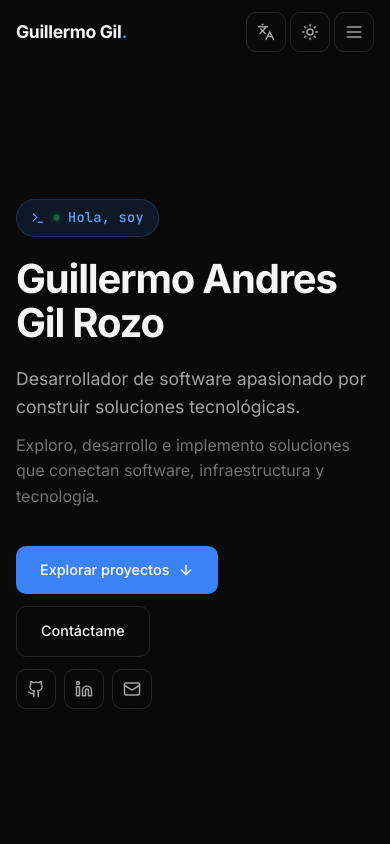
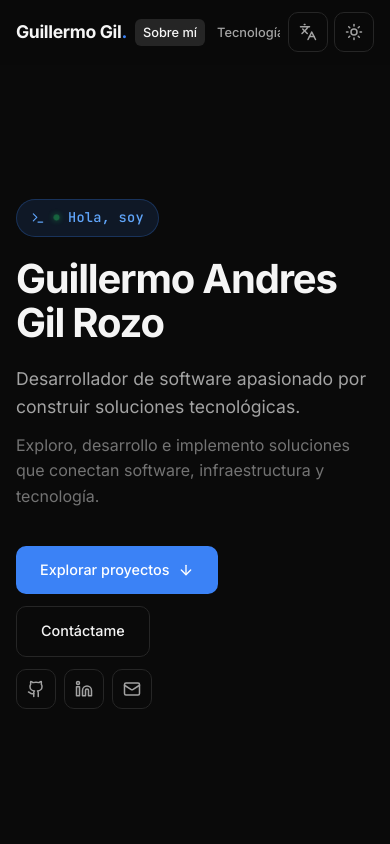
Before and after one commit to ElGuillers/Mi-portafolio, a React (Vite) app: page / in a window 390 px wide. Shown: the top 844 px of the page. Built offline with nearby package versions, Linux system fonts and the light colour scheme.

Commit message:
Fix: remover menu vertical y optimizar barra horizontal superior

```diff
--- a/src/components/Navbar.tsx
+++ b/src/components/Navbar.tsx
@@ -1,5 +1,5 @@
 import { useState, useEffect } from 'react'
-import { Menu, X, Sun, Moon, Languages } from 'lucide-react'
+import { Sun, Moon, Languages } from 'lucide-react'
 import { useLanguage } from '../hooks/useLanguage'
 import { useTheme } from '../hooks/useTheme'
 import { useActiveSection } from '../hooks/useActiveSection'
@@ -13,26 +13,12 @@ export function Navbar() {
   const { theme, toggleTheme } = useTheme()
   const activeSection = useActiveSection(SECTION_IDS)
   const [scrolled, setScrolled] = useState(false)
-  const [mobileOpen, setMobileOpen] = useState(false)
 
   useEffect(() => {
     const onScroll = () => setScrolled(window.scrollY > 20)
     window.addEventListener('scroll', onScroll, { passive: true })
     return () => window.removeEventListener('scroll', onScroll)
   }, [])
-
-  // Close mobile menu on resize
-  useEffect(() => {
-    const onResize = () => { if (window.innerWidth > 900) setMobileOpen(false) }
-    window.addEventListener('resize', onResize)
-    return () => window.removeEventListener('resize', onResize)
-  }, [])
-
-  // Prevent body scroll when mobile menu is open
-  useEffect(() => {
-    document.body.style.overflow = mobileOpen ? 'hidden' : ''
-    return () => { document.body.style.overflow = '' }
-  }, [mobileOpen])
 
   const navItems = [
     { id: 'about', label: t.nav.about },
@@ -45,7 +31,6 @@ export function Navbar() {
   ]
 
   const handleNavClick = (id: string) => {
-    setMobileOpen(false)
     const el = document.getElementById(id)
     if (el) el.scrollIntoView({ behavior: 'smooth' })
   }
@@ -65,7 +50,7 @@ export function Navbar() {
           {siteConfig.shortName}<span>.</span>
         </a>
 
-        {/* Desktop links */}
+        {/* Horizontal Navigation Links */}
         <ul className="navbar-links">
           {navItems.map(item => (
             <li key={item.id}>
@@ -83,7 +68,7 @@ export function Navbar() {
           ))}
         </ul>
 
-        {/* Controls */}
+        {/* Controls: Language & Theme */}
         <div className="navbar-controls">
           <button
             className="btn-icon"
@@ -102,33 +87,7 @@ export function Navbar() {
           >
             {theme === 'dark' ? <Sun size={18} /> : <Moon size={18} />}
           </button>
-
-          <button
-            className="btn-icon navbar-hamburger"
-            onClick={() => setMobileOpen(!mobileOpen)}
-            aria-label="Menu"
-            aria-expanded={mobileOpen}
-          >
-            {mobileOpen ? <X size={20} /> : <Menu size={20} />}
-          </button>
         </div>
-      </div>
-
-      {/* Mobile menu */}
-      <div className={`navbar-mobile ${mobileOpen ? 'open' : ''}`}>
-        {navItems.map(item => (
-          <a
-            key={item.id}
-            href={`#${item.id}`}
-            className={`navbar-link ${activeSection === item.id ? 'active' : ''}`}
-            onClick={(e) => {
-              e.preventDefault()
-              handleNavClick(item.id)
-            }}
-          >
-            {item.label}
-          </a>
-        ))}
       </div>
     </nav>
   )
--- a/src/styles/globals.css
+++ b/src/styles/globals.css
@@ -172,6 +172,7 @@ code {
 /* ── Section ─────────────────────────────────────────────── */
 .section {
   padding: 100px 0;
+  scroll-margin-top: 72px;
 }
 
 .section-header {
--- a/src/styles/navbar.css
+++ b/src/styles/navbar.css
@@ -14,6 +14,7 @@
 
 .navbar.scrolled {
   border-bottom-color: var(--border-primary);
+  box-shadow: var(--shadow-sm);
 }
 
 .navbar-inner {
@@ -21,6 +22,7 @@
   align-items: center;
   justify-content: space-between;
   height: 64px;
+  gap: 16px;
 }
 
 .navbar-logo {
@@ -30,6 +32,7 @@
   text-decoration: none;
   letter-spacing: -0.02em;
   transition: opacity var(--transition);
+  flex-shrink: 0;
 }
 
 .navbar-logo:hover {
@@ -41,22 +44,30 @@
   color: var(--accent);
 }
 
-/* Desktop nav */
+/* Horizontal nav */
 .navbar-links {
   display: flex;
   align-items: center;
   gap: 4px;
   list-style: none;
+  overflow-x: auto;
+  scrollbar-width: none;
+  -ms-overflow-style: none;
+}
+
+.navbar-links::-webkit-scrollbar {
+  display: none;
 }
 
 .navbar-link {
-  padding: 6px 14px;
+  padding: 6px 12px;
   font-size: 0.85rem;
   font-weight: 450;
   color: var(--text-secondary);
   text-decoration: none;
   border-radius: var(--radius-sm);
   transition: all var(--transition);
+  white-space: nowrap;
 }
 
 .navbar-link:hover {
@@ -66,57 +77,26 @@
 
 .navbar-link.active {
   color: var(--text-primary);
+  background: var(--bg-hover);
+  font-weight: 500;
 }
 
 /* Controls */
 .navbar-controls {
   display: flex;
   align-items: center;
-  gap: 4px;
+  gap: 6px;
+  flex-shrink: 0;
 }
 
-/* Mobile hamburger */
-.navbar-hamburger {
-  display: none;
-}
 
-/* Mobile menu */
-.navbar-mobile {
-  display: none;
-  position: fixed;
-  top: 64px;
-  left: 0;
-  right: 0;
-  bottom: 0;
-  background: var(--bg-primary);
-  padding: 24px;
-  z-index: 99;
-}
+    @media (max-width: 820px) {
+      .navbar-inner {
+        gap: 8px;
+      }
 
-.navbar-mobile.open {
-  display: flex;
-  flex-direction: column;
-  gap: 4px;
-}
-
-.navbar-mobile .navbar-link {
-  display: block;
-  padding: 14px 16px;
-  font-size: 1rem;
-  border-radius: var(--radius-md);
-}
-
-.navbar-mobile .navbar-link:hover,
-.navbar-mobile .navbar-link.active {
-  background: var(--bg-hover);
-}
-
-@media (max-width: 900px) {
-  .navbar-links {
-    display: none;
-  }
-
-  .navbar-hamburger {
-    display: flex;
-  }
-}
+        .navbar-link {
+          padding: 6px 8px;
+          font-size: 0.8rem;
+        }
+      }
```
